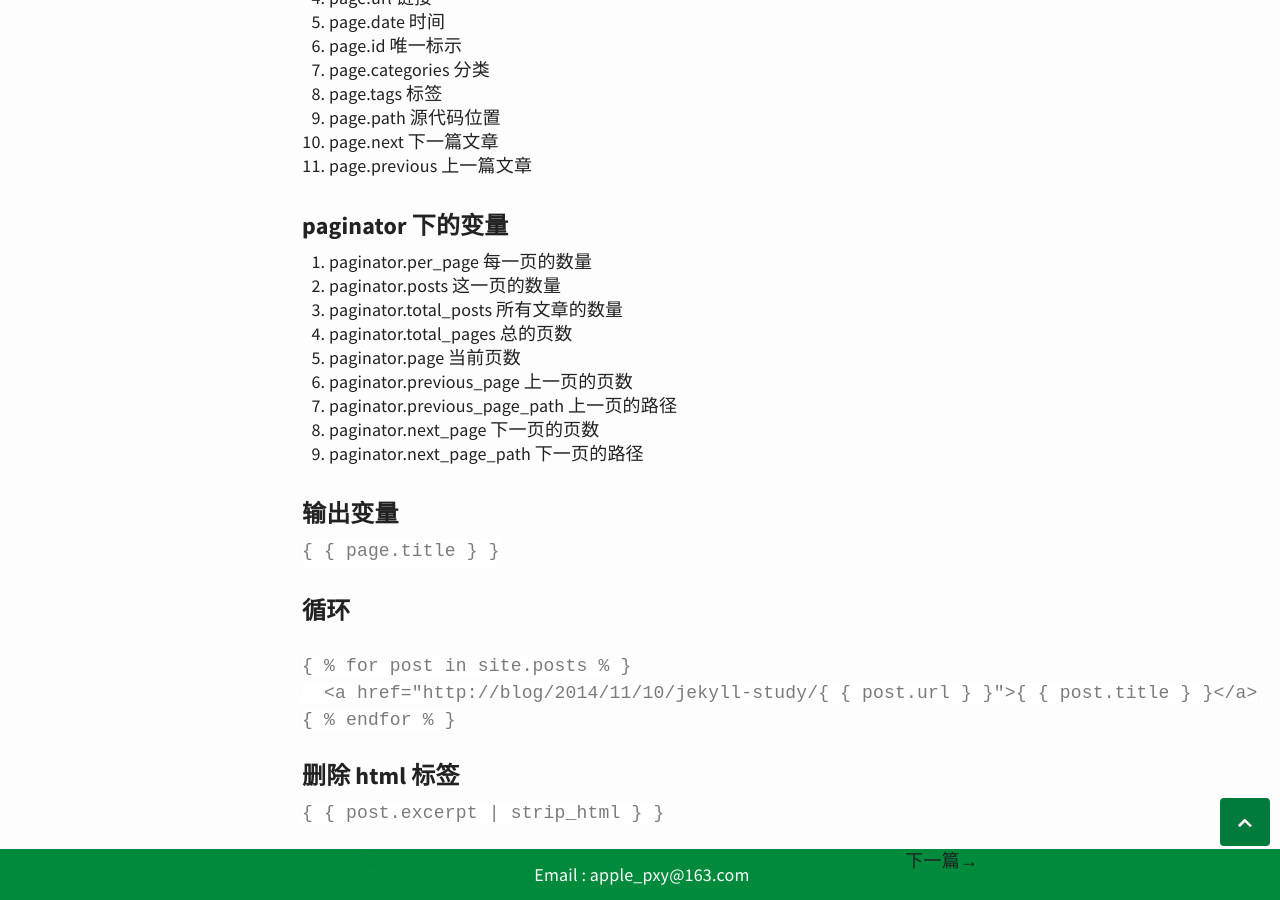
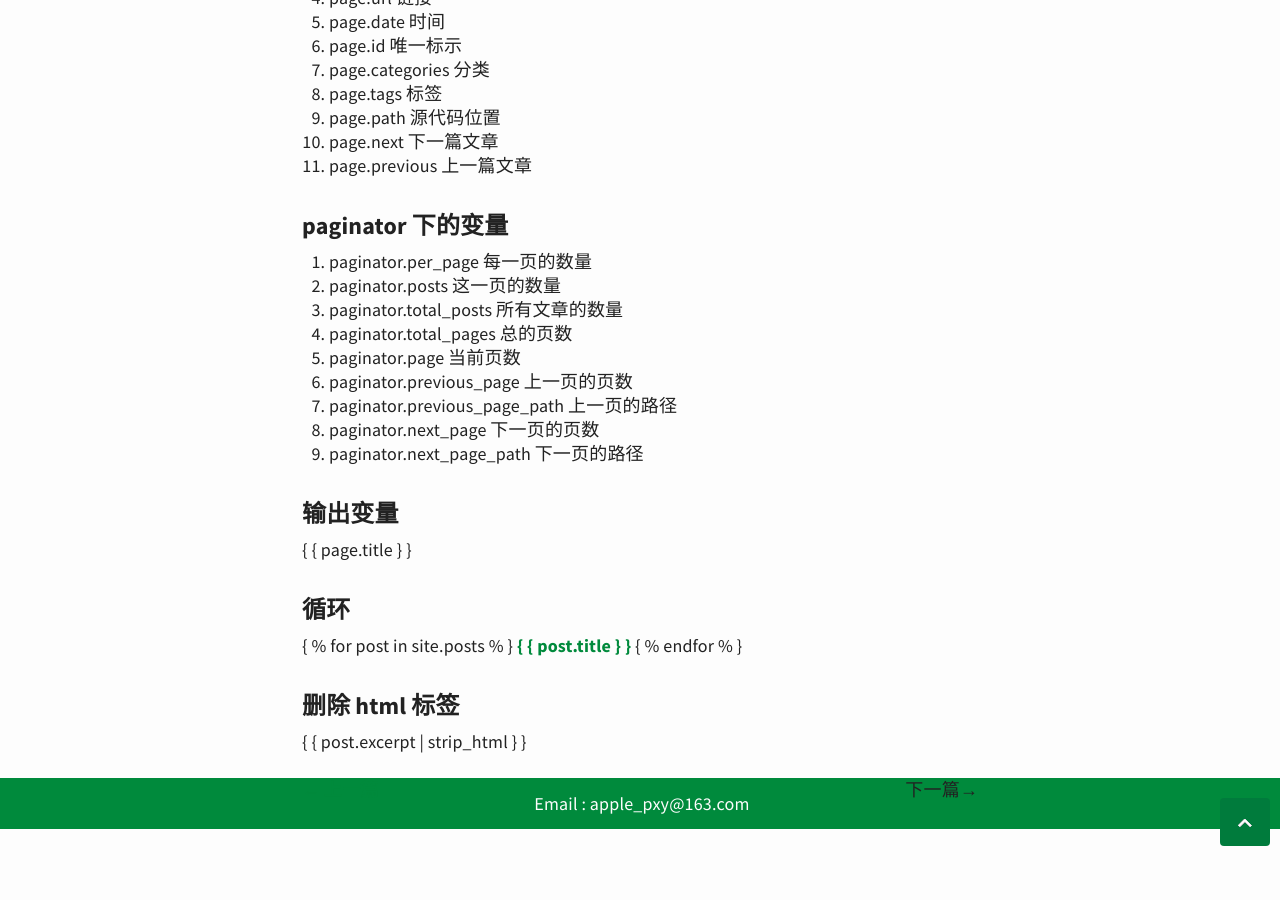
Before and after one commit to xiaoyu33/xiaoyu33.github.io, a Jekyll site: the page built from _posts/2015-7-19-Jekyll语法.md, in a window 1280 px wide and 900 px high, scrolled down 1261 px. Built offline with Jekyll 4.4.1, drawn with Linux system fonts in a browser that asks for light colours; comment, search, counter and statistics services are not loaded; some of the changed lines change nothing that is shown.

Commit message:
Update 2015-7-19-Jekyll语法.md

````diff
--- a/_posts/2015-7-19-Jekyll语法.md
+++ b/_posts/2015-7-19-Jekyll语法.md
@@ -54,14 +54,12 @@ github 为我们提供了这个一个地方, 可以使用jekyll做一个我们
 
 ### 输出变量 ###
 
-``` { { page.title } } ```
+  { { page.title } }
 
 ### 循环 ###
-```
-{ % for post in site.posts % }
-  <a href="http://blog/2014/11/10/jekyll-study/{ { post.url } }">{ { post.title } }</a>
-{ % endfor % }
-```
+  { % for post in site.posts % }
+    <a href="http://blog/2014/11/10/jekyll-study/{ { post.url } }">{ { post.title } }</a>
+  { % endfor % }
+
 ### 删除 html 标签 ###
-
-``` { { post.excerpt | strip_html } } ```
+  { { post.excerpt | strip_html } }
````
